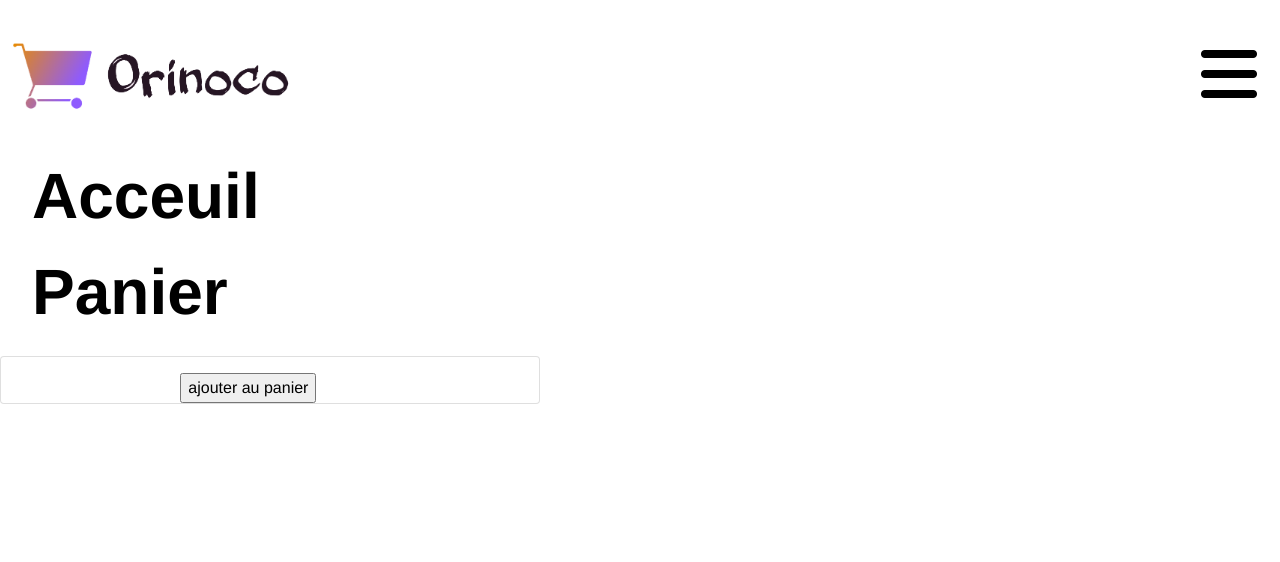
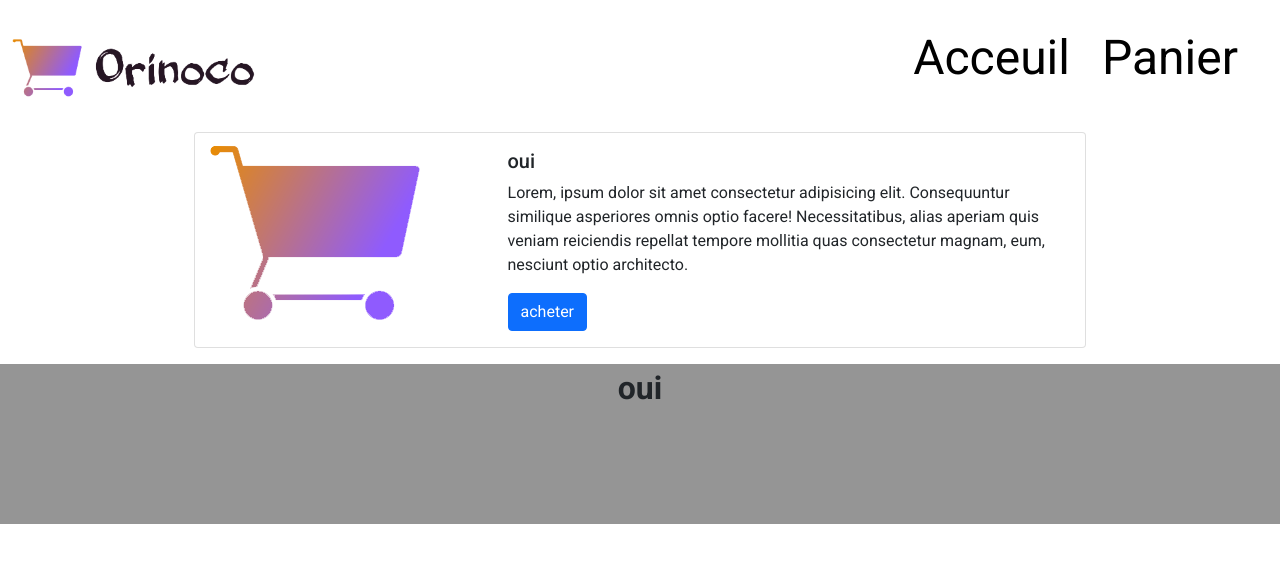
Before and after one commit to mastertoson/RakotosonTheo_5_10082021, a plain HTML site: page item.html in a window 1280 px wide. Drawn offline with nearby package versions, Linux system fonts and the light colour scheme; no server answers; a web font is replaced by a local one.

Commit message:
diverse modifications

```diff
--- a/CSS/_base.scss
+++ b/CSS/_base.scss
@@ -1,6 +1,7 @@
+// global //
 * {
     margin: 0;
-    font-family: "Helvetica Neue", sans-serif;
+    font-family: "Roboto", "Helvetica Neue", sans-serif;
 }
 
 // header //
@@ -15,35 +16,29 @@ header {
         justify-content: space-between;
         align-items: center;
         padding: 10px;
+        flex-wrap: inherit;
         .orinoco_icon {
-            height: 8em;
+            height: 7em;
         }
         .navbar_button_container {
-            .navbar_button{
+            .navbar_button {
                 font-size: 4rem;
             }
-
         }
-
     }
 
     .navbar_menu {
-
+        align-items: center;
         .menu_container {
             list-style-type: none;
-
             .menu_button {
-
                 a {
                     color: rgb(0, 0, 0);
-                    font-size: 4rem;
-                    font-weight: bolder;
+                    font-size: 3rem;
                     text-decoration: none;
                 }
             }
-
         }
-
     }
 }
 // footer //
@@ -53,7 +48,7 @@ footer {
     height: 10rem;
     width: 100%;
 
-    p{
+    p {
         text-align: center;
         font-size: 2em;
         font-weight: bolder;
@@ -61,10 +56,20 @@ footer {
 }
 
 // responsive desktop
-@media screen and (min-width: 1440px){
 
 
-
-
-
+@media (min-width: 992px) {
+    .navbar-expand-lg {
+        .navbar_header {
+            .navbar_menu {
+                display: flex;
+                .menu_container {
+                    display: flex;
+                    .menu_button{
+                        margin-right: 2rem;
+                    }
+                }
+            }
+        }
+    }
 }
--- a/CSS/_homepage.scss
+++ b/CSS/_homepage.scss
@@ -9,7 +9,7 @@
 
   .cards {
     background: #fff;
-    box-shadow: 0 1rem 3rem rgba(0, 0, 0, .25), 0 1px 2px rgba(0, 0, 0, 0.24);
+    box-shadow: 0 1rem 3rem rgba(0, 0, 0, 0.25), 0 1px 2px rgba(0, 0, 0, 0.24);
     text-decoration: none;
     color: black;
     display: flex;
@@ -20,9 +20,11 @@
     width: 100%;
     border: solid 0.1rem rgba(5, 5, 5, 0.199);
     padding: 2rem;
+
     &:hover {
       box-shadow: 0 14px 28px rgba(0, 0, 0, 0.25), 0 10px 10px rgba(0, 0, 0, 0.22);
     }
+
     .img {
       height: auto;
       width: 100%;
@@ -30,7 +32,6 @@
       box-shadow: 0 5px 8px rgba(0, 0, 0, 0.25), 0 1px 1px rgba(0, 0, 0, 0.22);
       margin-bottom: 2rem;
       border-radius: 2rem;
-
     }
 
     .text {
@@ -44,13 +45,22 @@
       text-overflow: ellipsis;
       overflow: hidden;
       white-space: nowrap;
-      font-size: 2rem;
+      font-size: 1.5rem;
     }
 
-    .achat{
+    .achat {
       height: 5rem;
       font-size: 2rem;
     }
-
   }
 }
+
+@media (min-width: 992px) {
+  .cards_container {
+
+    .cards {
+
+
+    }
+  }
+}
--- a/CSS/_menupages.scss
+++ b/CSS/_menupages.scss
@@ -1,8 +1,10 @@
+
 .container{
-    width: 50%;
-    height: 50%;
+    display: flex;
+    align-items: center;
+    justify-content: center;
+    .card{
+        width: 80%;
+
+    }
 }
-
-#image{
-    width: 300px;
-}
--- a/item.html
+++ b/item.html
@@ -15,48 +15,56 @@
 
 <body>
     <header>
-        <nav>
-            <div class="navbar_header">
+        <nav class="navbar-expand-lg ">
+            <div class="navbar_header ">
                 <a href="index.html">
                     <img src="images/orinoco1.png" class="orinoco_icon" alt="orinoco">
                 </a>
 
-                <button class="navbar-toggler navbar_button_container" type="button" data-bs-toggle="collapse"
+                <button class="navbar-toggler  navbar_button_container" type="button" data-bs-toggle="collapse"
                     data-bs-target="#navbarScroll" aria-controls="navbarScroll" aria-expanded="false"
                     aria-label="Toggle navigation">
                     <i class="fas fa-bars navbar_button"></i>
                 </button>
-            </div>
-            <div class="navbar_menu">
-                <ul class="menu_container navbar-collapse" id="navbarScroll">
+                <div class="navbar_menu collapse " id="navbarScroll">
+                    <ul class="menu_container ">
                         <li class="menu_button"><a href="index.html">Acceuil</a></li>
                         <li class="menu_button"><a href="#">Panier</a></li>
                     </ul>
                 </div>
+            </div>
+
         </nav>
     </header>
 
-    <section id="container">
-        <div class="card mb-3" style="max-width: 540px;">
+    <main class="container">
+        <div class="card mb-3">
             <div class="row g-0">
                 <div class="col-md-4">
-                    <img id="image">
+                    <img src="/images/icon.png" class="img-fluid rounded-start" alt="...">
                 </div>
                 <div class="col-md-8">
-                    <div id="card-body">
-                        <h5 id="title"></h5>
-                        <p id="description"></p>
-                        <p id="price"></p>
-                        <input type="button" value="ajouter au panier" id="bouton">
+                    <div class="card-body">
+                        <h5 class="card-title">oui</h5>
+                        <p class="card-text">Lorem, ipsum dolor sit amet consectetur adipisicing elit. Consequuntur
+                            similique asperiores omnis optio facere! Necessitatibus, alias aperiam quis veniam
+                            reiciendis repellat tempore mollitia quas consectetur magnam, eum, nesciunt optio
+                            architecto.</p>
+                        <p class="card-text"></p>
+                        <button type="button" class="btn btn-primary">acheter</button>
                     </div>
                 </div>
             </div>
         </div>
-        </div>
-    </section>
+
+    </main>
+
+    <footer>
+        <p>oui</p>
+    </footer>
 
     <!-- script -->
-<script src="JavaScript/paramurl.js"></script>
+    <!-- <script src="JavaScript/paramurl.js"></script> -->
     <script src="https://cdn.jsdelivr.net/npm/bootstrap@5.1.0/dist/js/bootstrap.bundle.min.js"
         integrity="sha384-U1DAWAznBHeqEIlVSCgzq+c9gqGAJn5c/t99JyeKa9xxaYpSvHU5awsuZVVFIhvj"
         crossorigin="anonymous"></script>
```
Also changed, not shown: index.html (+13 -11 lines), CSS/style.css, 1 other file. Lines whose indentation alone changed are shown as unchanged.
